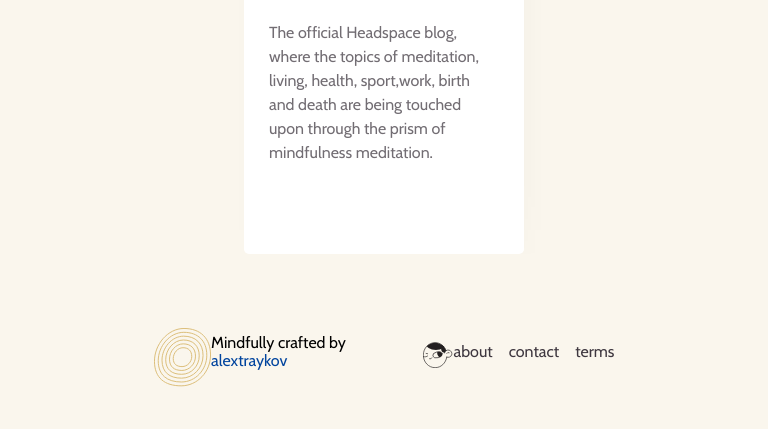
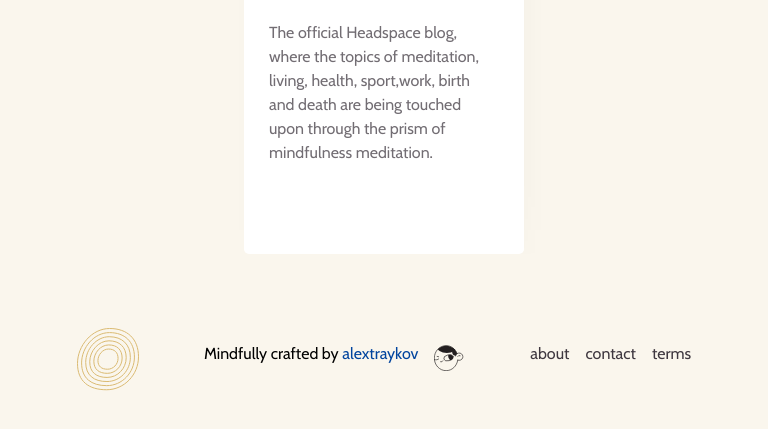
Before and after one commit to alextraykov/improvedmind, a plain HTML site: page index.html in a window 768 px wide. Shown: the part 9129-9558 px from the top of the page. Drawn offline with nearby package versions, Linux system fonts and the light colour scheme; a script that the page names is missing.

Commit message:
styling changes

```diff
--- a/index.html
+++ b/index.html
@@ -302,8 +302,8 @@
       distance: '50px'
     });
   </script> -->
-  <footer class="mt5 pb4 pb3-l pb3-m">
-    <div class="flex justify-between items-center container flex-row-l flex-row-m flex-column pb4">
+  <footer class="mt5 pb4 pb3-l pb3-m w-100-m">
+    <div class="flex justify-between items-center footer-container flex-row-l flex-row-m flex-column pb4">
       <a href="/">
         <!-- <img class="logo" src="logo.svg"> -->
         <div class="sunwithface"><img src="improvedmind-logo.svg" /></div>
--- a/styles/main.css
+++ b/styles/main.css
@@ -326,6 +326,11 @@ h2::before {
         margin: 0 auto;
     }
 
+    .footer-container {
+        max-width: 80%;
+        margin: 0 auto;
+    }
+
     .books-list-row {
         display: block;
     }
```
